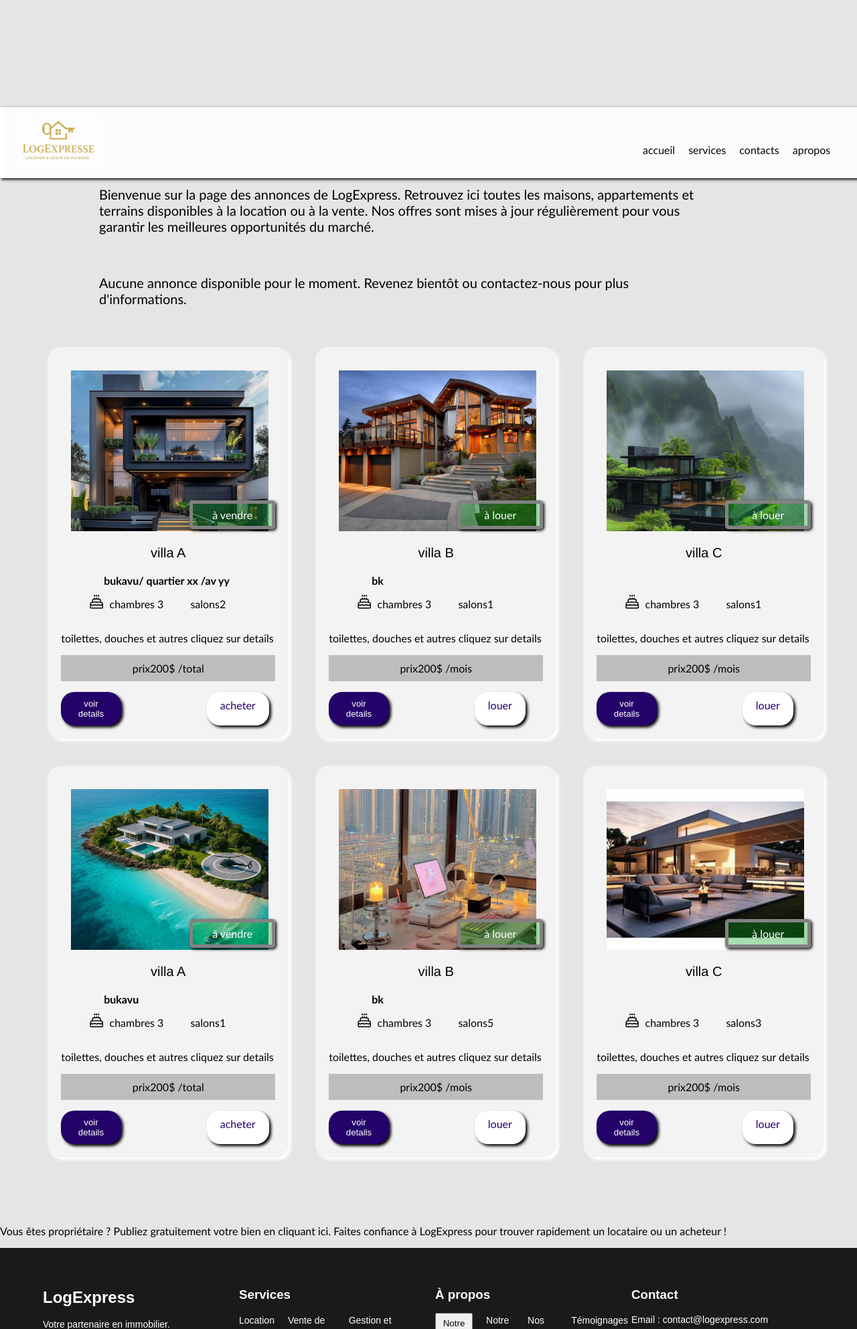
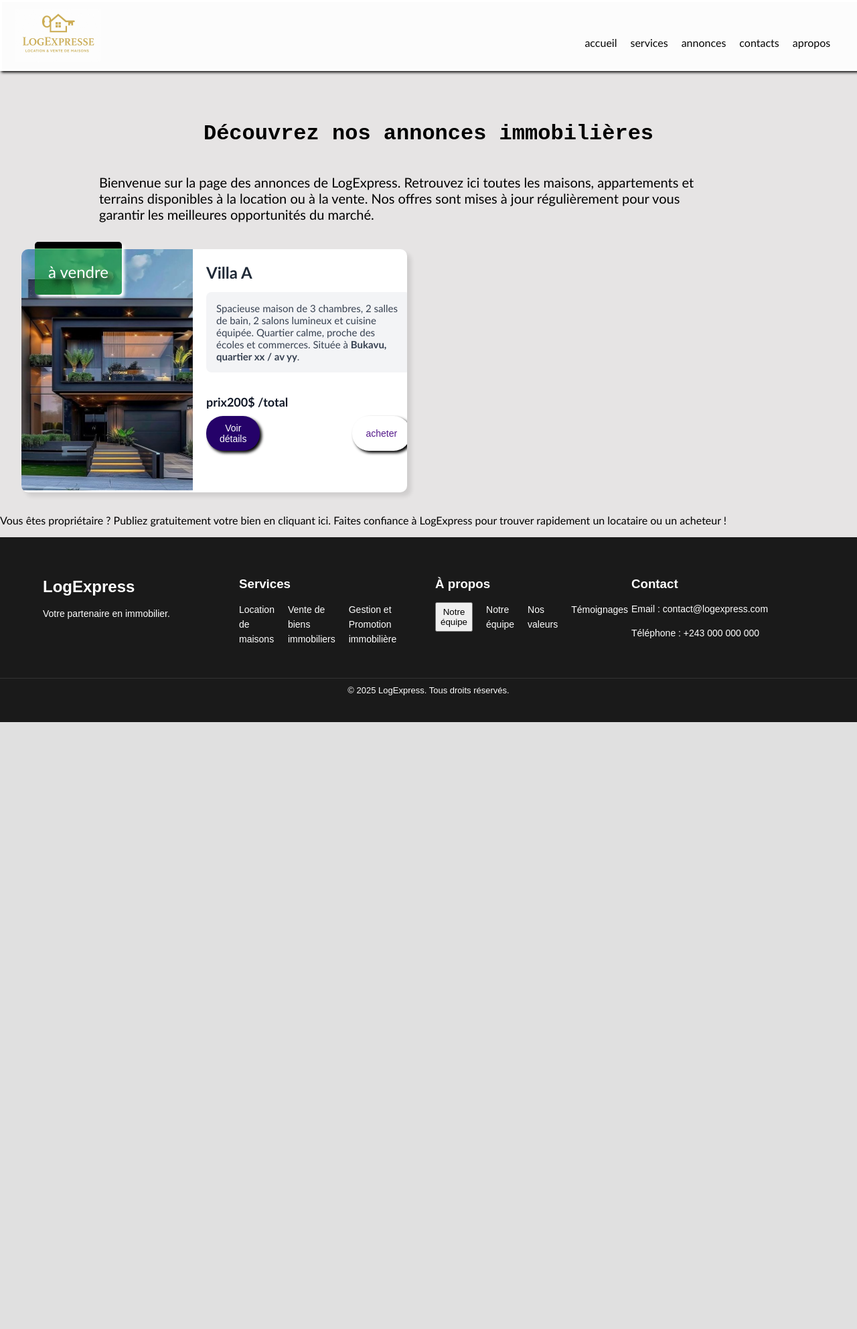
Before and after one commit to JOSUEBYAMUNGU/logexpress, a PHP site: page /annonce.php in a window 1280 px wide. Shown: the top 1984 px of the page at 67% size. After the commit the page ends 1078 px from the top, so only its background shows below. Run offline with PHP 8.4, Linux system fonts and the light colour scheme.

Commit message:
ajout de la page annonce

```diff
--- a/annonce.css
+++ b/annonce.css
@@ -13,12 +13,13 @@ body {
 
 
 .titre{
-  margin-top: 20vh;
+padding-top: 20vh;
+
 text-align: center;
 font-family: 'Courier New', Courier, monospace;
 
 
-  padding: 20px;
+/* padding: 20px; */
 }
 .paragraphe_intro{
 padding: 20px;
@@ -35,93 +36,91 @@ body {
 
 
 
-/* maisons */
-
- .animate-on-scroll {
+.section_annonce{
   display: flex;
   flex-wrap: wrap;
-  margin-left: 4vw;
-  margin-bottom: 10vh;
 }
-.div_nouvelles_maisons {
-  background-color: #ffffff95;
-  width: 25VW;
-  padding: 20px;
-  margin: 20px;
-  border-radius: 20px;
-  box-shadow: white 4px 4px 4px;
+.annonce {
+display: flex;
+/* flex-wrap: wrap; */
+background: white;
+border-radius: 10px;
+overflow: hidden;
+box-shadow: 6px 6px 6px rgba(0, 0, 0, 0.1);
+max-width: 45vw;
+margin-left: 2.5vw;
+margin-bottom: 2vh;
+
 }
 
+.annonce img {
+width: 20vw;
+height: 45vh;
+object-fit: cover;
+}
 .statut_maison {
-  position: relative;
-  top: -10vh;
-  margin-left:15vw ;
-  background: rgba(8, 161, 31, 0.344);
+
+background: rgba(8, 161, 31, 0.562);
 color: white;
 border-radius: 5px;
-  /* margin-right: 18vw; */
-  text-align: center;
-  padding: 7px;
-  border: solid#838282 5px;
-  box-shadow: #020202 2px 2px 4px;
+position: absolute;
+margin-left: -20vw;
+padding: 20px;
+text-shadow: #000 8px 8px 8px;
+font-size: x-large;
+margin-top: -30vh;
+border: solid rgb(0, 0, 0) 10px;
+border-left: none;
+border-right: none;
+border-bottom: none;
+box-shadow: #ffffff 4px 4px 4px;
 }
 
-.titre_maison {
-  margin-top: -9vh;
-  text-align: center;
-  font-size: 20px;
-font-family: 'Franklin Gothic Medium', 'Arial Narrow', Arial, sans-serif;
+.annonce-details {
+flex: 1;
+padding: 20px;
+display: flex;
+flex-direction: column;
+justify-content: center;
 }
 
-.images {
-  width: 23vw;
-  margin: 15px;
-  height: 30vh;
-  object-fit: cover;
-  transition: transform 0.3s ease;
+.annonce-details h2 {
+margin: 0;
+font-size: 24px;
+color: #1f2937;
 }
 
-.images:hover {
-  /* transform: translateY(3PX); */
-  transform: translateY(-3px);
+.description {
+background: #f3f4f6;
+padding: 15px;
+border-radius: 8px;
+margin: 15px 0;
+color: #374151;
+font-size: 15px;
 }
 
-.location{
-  margin-left: 5vw;
+.prix {
+font-weight: bold;
+font-size: 18px;
+color: #111827;
+margin-bottom: 10px;
 }
 
-.icone_bed {
-  width: 3vw;
-  height: 3vh;
-  margin-top: 10px;
-}
- .chambre {
+.buttons {
 display: flex;
+gap: 10px;
 }
 
-/* .parag {
-  color: #020202;
-  display: flex;
-} */
-
-.bloc_details {
-  display: flex;
-  justify-content: center;
-  gap: 40px;
-font-family: 'Gill Sans', 'Gill Sans MT', Calibri, 'Trebuchet MS', sans-serif;
-}
-.prix{
-  background: #00000039;
-  padding: 10px;
-  text-align: center;
+.buttons button {
+padding: 10px 20px;
+border: none;
+border-radius: 25px;
+cursor: pointer;
+font-size: 14px;
+transition: 0.3s ease;
 }
 
-
-.boutons{
-  display: flex;
-}
-
-.bouton_details {
+.details-btn {
 background-color: rgb(37, 2, 105);
 color: white;
 border: none;
@@ -129,22 +128,19 @@ font-family: 'Gill Sans', 'Gill Sans MT', Calibri, 'Trebuchet MS', sans-serif;
 border-radius: 20px;
 cursor: pointer;
 box-shadow: #020202 3px 3px 4px;
-  /* margin-left: 17vw; */
-  width: 7vw;
+
+}
+.details-btn a{
+text-decoration: none;
+color: white;
 }
 
-.bouton_details a {
-  text-decoration: none;
-  color: white;
-
-}
-
-.bouton_details a:hover {
-
+.details-btn a:hover {
 color: rgb(132, 128, 128);
 width: 8vw;
 }
-.bouton_action{
+
+.acheter-btn  {
 background-color: rgb(255, 255, 255);
 color: rgb(37, 2, 105);
 border: none;
@@ -153,16 +149,23 @@ font-family: 'Gill Sans', 'Gill Sans MT', Calibri, 'Trebuchet MS', sans-serif;
 cursor: pointer;
 box-shadow: #020202 3px 3px 4px;
 margin-left: 10vw;
+
+}
+.acheter-btn a{
 text-decoration: none;
 }
-.bouton_action:hover{
+
+.acheter-btn:hover {
 background: #000;
 color: white;
 }
 
-/* .bouton_action a:hover{
+@media screen and (max-width: 768px) {
+.annonce {
+flex-direction: column;
+}
 
-  color: rgb(255, 255, 255);
-  width: 8vw;
-
-} */
+.annonce img {
+max-width: 100%;
+}
+}
--- a/annonce.php
+++ b/annonce.php
@@ -2,12 +2,12 @@
 $bloc_maison = [
 
      ["id"=> "1","titre"=> "villa A","location"=> "bukavu/ quartier xx /av yy ","statut"=> "à vendre", "image"=> "./src/images/img7.jpg","chambre"=> "3","salon"=> "2","prix"=> "200$" ],
-     ["id"=> "1","titre"=> "villa B","location"=> "bk","statut"=> "à louer","image"=> "./src/images/img1.jpg","chambre"=> "3","salon"=> "1","prix"=> "200$" ],
-     ["id"=> "1","titre"=> "villa C","location"=> "","statut"=> "à louer","image"=> "./src/images/img2.jpg","chambre"=> "3","salon"=> "1","prix"=> "200$"],
+    //  ["id"=> "1","titre"=> "villa B","location"=> "bk","statut"=> "à louer","image"=> "./src/images/img1.jpg","chambre"=> "3","salon"=> "1","prix"=> "200$" ],
+    //  ["id"=> "1","titre"=> "villa C","location"=> "","statut"=> "à louer","image"=> "./src/images/img2.jpg","chambre"=> "3","salon"=> "1","prix"=> "200$"],
 
-     ["id"=> "1","titre"=> "villa A","location"=> "bukavu","statut"=> "à vendre", "image"=> "./src/images/img3.jpg","chambre"=> "3","salon"=> "1","prix"=> "200$"],
-     ["id"=> "1","titre"=> "villa B","location"=> "bk","statut"=> "à louer","image"=> "./src/images/img5.jpg","chambre"=> "3","salon"=> "5","prix"=> "200$" ],
-     ["id"=> "1","titre"=> "villa C","location"=> "","statut"=> "à louer","image"=> "./src/images/img6.jpg","chambre"=> "3","salon"=> "3","prix"=> "200$"],
+    //  ["id"=> "1","titre"=> "villa A","location"=> "bukavu","statut"=> "à vendre", "image"=> "./src/images/img3.jpg","chambre"=> "3","salon"=> "1","prix"=> "200$"],
+    //  ["id"=> "1","titre"=> "villa B","location"=> "bk","statut"=> "à louer","image"=> "./src/images/img5.jpg","chambre"=> "3","salon"=> "5","prix"=> "200$" ],
+    //  ["id"=> "1","titre"=> "villa C","location"=> "","statut"=> "à louer","image"=> "./src/images/img6.jpg","chambre"=> "3","salon"=> "3","prix"=> "200$"],
 
 
   ];
@@ -46,45 +46,36 @@ $user=['name'=>'jack',
     meilleures opportunités du marché.
   </p>
 
-
+  <?php
+  if (empty($bloc_maison)) {?>
   <p class="maison_indispo">Aucune annonce disponible pour le moment. Revenez bientôt ou contactez-nous pour plus
     d'informations.
   </p>
+  <?php } else{ ?>
 
 
+  <section class="section_annonce">
+    <?php
+  foreach ($bloc_maison as $key => $maison) {?>
 
-  <div class="animate-on-scroll">
-
-
-    <?php foreach($bloc_maison as $index => $maison) { ?>
-    <div class="div_nouvelles_maisons">
-      <img src="<?=$maison['image'] ?>" class=" images">
-      <p class="statut_maison"><?=$maison['statut'] ?> </p>
+    <div class="annonce">
       <div>
-        <p class="titre_maison"><?=$maison['titre'] ?> </p>
-        <strong class="location"><?=$maison['location'] ?></strong>
-
-        <div class="bloc_details">
-          <div class="chambre">
-            <svg class="icone_bed" xmlns="http://www.w3.org/2000/svg" fill="none" viewBox="0 0 24 24" stroke-width="1.5"
-              stroke="currentColor" class="size-6">
-              <path stroke-linecap="round" stroke-linejoin="round"
-                d="M12 8.25v-1.5m0 1.5c-1.355 0-2.697.056-4.024.166C6.845 8.51 6 9.473 6 10.608v2.513m6-4.871c1.355 0 2.697.056 4.024.166C17.155 8.51 18 9.473 18 10.608v2.513M15 8.25v-1.5m-6 1.5v-1.5m12 9.75-1.5.75a3.354 3.354 0 0 1-3 0 3.354 3.354 0 0 0-3 0 3.354 3.354 0 0 1-3 0 3.354 3.354 0 0 0-3 0 3.354 3.354 0 0 1-3 0L3 16.5m15-3.379a48.474 48.474 0 0 0-6-.371c-2.032 0-4.034.126-6 .371m12 0c.39.049.777.102 1.163.16 1.07.16 1.837 1.094 1.837 2.175v5.169c0 .621-.504 1.125-1.125 1.125H4.125A1.125 1.125 0 0 1 3 20.625v-5.17c0-1.08.768-2.014 1.837-2.174A47.78 47.78 0 0 1 6 13.12M12.265 3.11a.375.375 0 1 1-.53 0L12 2.845l.265.265Zm-3 0a.375.375 0 1 1-.53 0L9 2.845l.265.265Zm6 0a.375.375 0 1 1-.53 0L15 2.845l.265.265Z" />
-            </svg>
-            <p class="parag">
-              chambres <?=$maison['chambre'] ?>
-            </p>
+        <img src="<?= $maison["image"]?>" class="image">
       </div>
 
-          <p class="parag">
-            salons<?=$maison['salon'] ?>
-          </p><br>
+      <div>
+        <div class="annonce-details">
+          <h2>Villa A</h2>
+          <p class="statut_maison">
+            <?= $maison['statut']?>
+          </p>
+          <div class="description">
+            Spacieuse maison de 3 chambres, 2 salles de bain, 2 salons lumineux et cuisine équipée. Quartier calme,
+            proche
+            des écoles et commerces. Située à <strong>Bukavu, quartier xx / av yy</strong>.
           </div>
-        <p class="parag">
-          toilettes, douches et autres cliquez sur details
-        </p>
-
           <p class="prix">
+            <strong>
               prix<?php echo $maison['prix'] ;
 
           if ($maison['statut']=='à vendre') {?>
@@ -93,11 +84,12 @@ $user=['name'=>'jack',
             elseif ($maison['statut']=="à louer") {?>
               /mois
               <?php } ?>
+            </strong>
           </p>
 
-        <div class="boutons">
-          <button class="bouton_details"><a href=''>voir details</a></button>
-          <a href="" class="bouton_action">
+          <div class="buttons">
+            <button class="details-btn"><a href="">Voir détails</a></button>
+            <button class="acheter-btn"> <a href="">
                 <?php
             if ($maison['statut']=='à vendre') {?>
                 acheter
@@ -105,18 +97,25 @@ $user=['name'=>'jack',
             elseif ($maison['statut']=="à louer") {?>
                 louer
                 <?php } ?>
-          </a>
+              </a></button>
           </div>
+        </div>
+
+      </div>
+    </div>
+
+
+    <?php
+  }
+  ?>
+  </section>
+  <?php }?>
 
 
 
 
-      </div>
-    </div>
-    <?php }; ?>
-  </div>
 
-  </div>
+
 
 
 
--- a/template/nav.css
+++ b/template/nav.css
@@ -5,6 +5,7 @@
   padding: 10px 20px;
   justify-content: space-between;
   position: fixed;
+  top: 0%;
   width: 99vw;
   z-index: 1;
   box-shadow: #020202 2px 2px 4px;
--- a/template/nav.php
+++ b/template/nav.php
@@ -15,6 +15,7 @@
     <ul>
       <li><a href="index.php" class="nav_onglet">accueil</a></li>
       <li><a href="services.php" class="nav_onglet">services</a></li>
+      <li><a href="annonce.php" class="nav_onglet">annonces</a></li>
       <li><a href="contact.php" class="nav_onglet">contacts</a></li>
       <li><a href="apropos.php" class="nav_onglet">apropos</a></li>
     </ul>
```
Also changed, not shown: confirmation.php (+8 -2 lines). Lines whose indentation alone changed are shown as unchanged.
